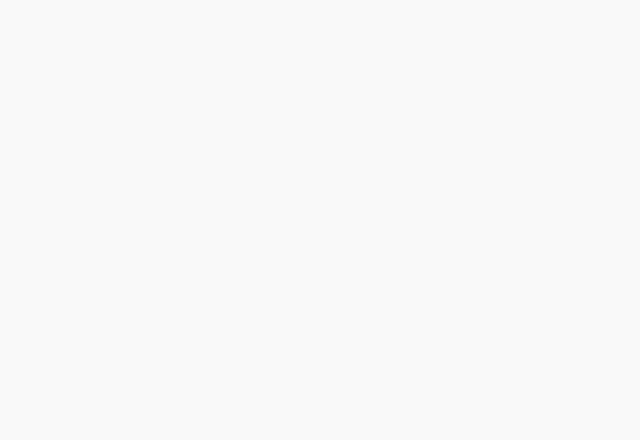
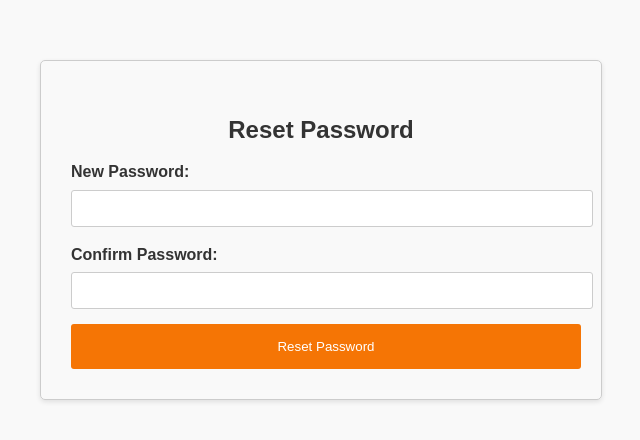
Before and after one commit to freebooter1052/infosys_internship_dec2024_team5, a React (Create React App) app in the folder react/reactjs/: page /reset-page in a window 1280 px wide. Before the commit this address had no page. Shown: the part 240-680 px from the top of the page, without its empty margins (610-1250 px from the left). Built offline with nearby package versions, Linux system fonts and the light colour scheme.

Commit message:
committed

```diff
--- a/react/reactjs/src/App.js
+++ b/react/reactjs/src/App.js
@@ -5,6 +5,7 @@ import SignupPage from "./components/SignupPage";
 import ForgotPasswordPage from "./components/ForgotPasswordPage";
 import ForgotPasswordPage2 from "./components/ForgotPasswordPage2";
 import Home from "./components/Home";
+import ResetPage from "./components/ResetPage";
 
 function App() {
   return (
@@ -15,6 +16,7 @@ function App() {
         <Route path="/forgot-password" element={<ForgotPasswordPage />} />
         <Route path="/forgot-password2" element={<ForgotPasswordPage2 />} />
         <Route path="/home" element={<Home />} />
+        <Route path="/reset-page" element={<ResetPage/>} />
 
 
 
--- a/react/reactjs/src/components/ForgotPasswordPage2.jsx
+++ b/react/reactjs/src/components/ForgotPasswordPage2.jsx
@@ -1,5 +1,6 @@
 import React, { useState } from "react";
 import "./../styles/ForgotPassword.css";
+import { Link } from "react-router-dom";
 
 const ForgotPasswordPage2 = () => {
   const [otp, setOtp] = useState("");
@@ -31,9 +32,11 @@ const ForgotPasswordPage2 = () => {
             required
           />
         </div>
+        <Link to="/reset-page" >
         <button type="submit" className="forgot-password-button">
           Reset Password
         </button>
+        </Link>
       </form>
     </div>
   );
--- /dev/null
+++ b/react/reactjs/src/components/ResetPage.jsx
@@ -0,0 +1,60 @@
+import React, { useState } from 'react';
+import "../styles/ResetPage.css"
+import { Link } from 'react-router-dom';
+
+const ResetPage= () => {
+  const [newPassword, setNewPassword] = useState('');
+  const [confirmPassword, setConfirmPassword] = useState('');
+
+  const handleNewPasswordChange = (event) => {
+    setNewPassword(event.target.value);
+  };
+
+  const handleConfirmPasswordChange = (event) => {
+    setConfirmPassword(event.target.value);
+  };
+
+  const handleSubmit = (event) => {
+    event.preventDefault();
+    // Handle form submission logic here
+    if (newPassword === confirmPassword) {
+      console.log('Passwords match!');
+      // Perform password reset actions
+    } else {
+      alert('Passwords do not match.');
+    }
+  };
+
+  return (
+    <div className="reset-password-container">
+      <h2>Reset Password</h2>
+      <form onSubmit={handleSubmit}>
+        <div className="input-group">
+          <label htmlFor="newPassword">New Password:</label>
+          <input
+            type="password"
+            id="newPassword"
+            value={newPassword}
+            onChange={handleNewPasswordChange}
+            required
+          />
+        </div>
+        <div className="input-group">
+          <label htmlFor="confirmPassword">Confirm Password:</label>
+          <input
+            type="password"
+            id="confirmPassword"
+            value={confirmPassword}
+            onChange={handleConfirmPasswordChange}
+            required
+          />
+        </div>
+        <Link to="/">
+        <button type="submit">Reset Password</button>
+        </Link>
+      </form>
+    </div>
+  );
+};
+
+export default ResetPage;
--- /dev/null
+++ b/react/reactjs/src/styles/ResetPage.css
@@ -0,0 +1,35 @@
+.reset-password-container {
+    width: 500px;
+    padding: 30px;
+    border: 1px solid #ccc;
+    border-radius: 5px;
+    box-shadow: 0 2px 5px rgba(0, 0, 0, 0.1);
+    margin-top: 300px;
+    margin-left: 650px;
+  }
+
+  .input-group {
+    margin-bottom: 15px;
+  }
+
+  label {
+    display: block;
+    margin-bottom: 5px;
+  }
+
+  input[type="password"] {
+    width: 100%;
+    padding: 10px;
+    border: 1px solid #ccc;
+    border-radius: 3px;
+  }
+
+  button {
+    background-color: #f57505;
+    color: #fff;
+    padding: 15px 30px;
+    min-width: 510px;
+    border: none;
+    border-radius: 3px;
+    cursor: pointer;
+  }
```
